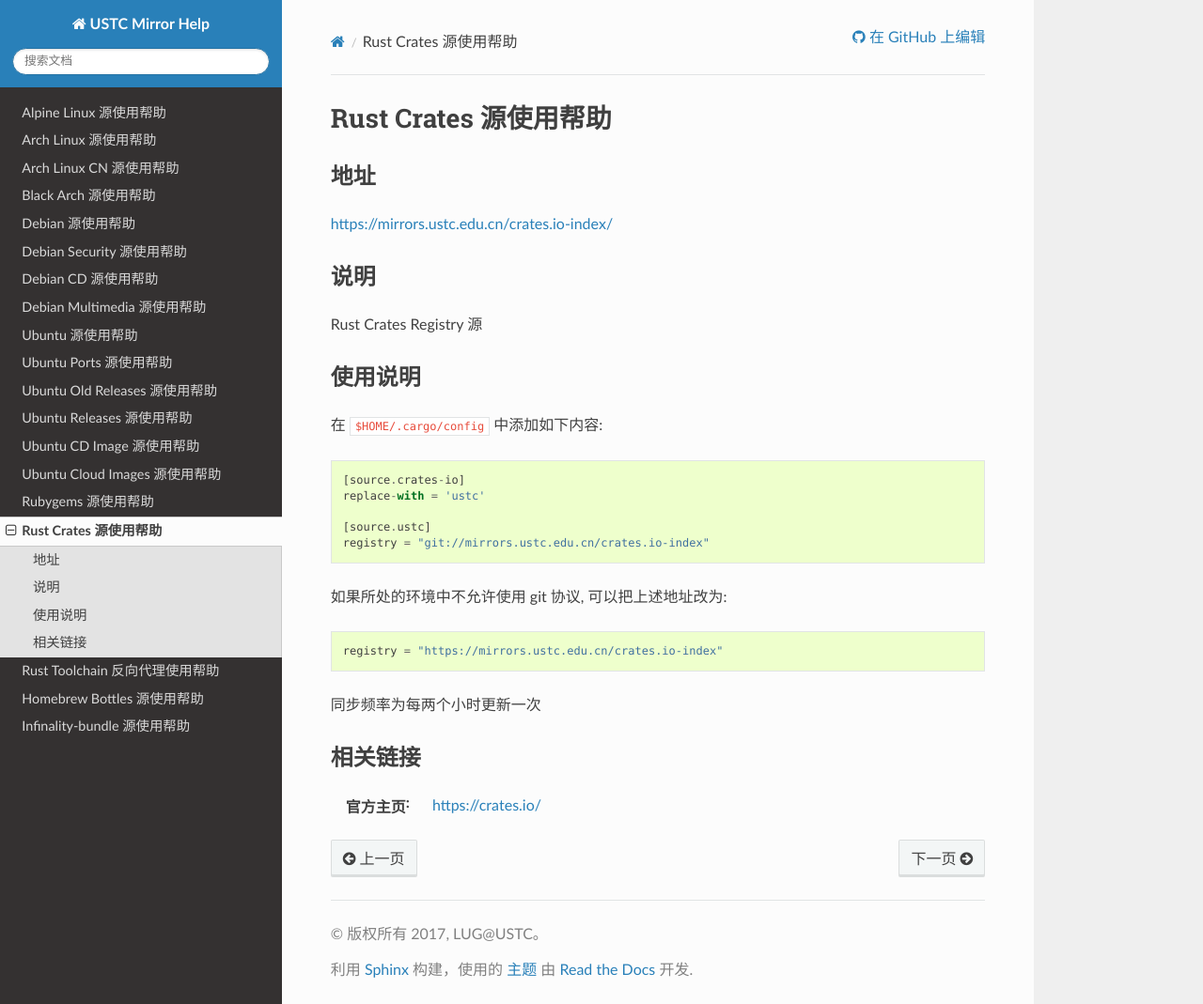
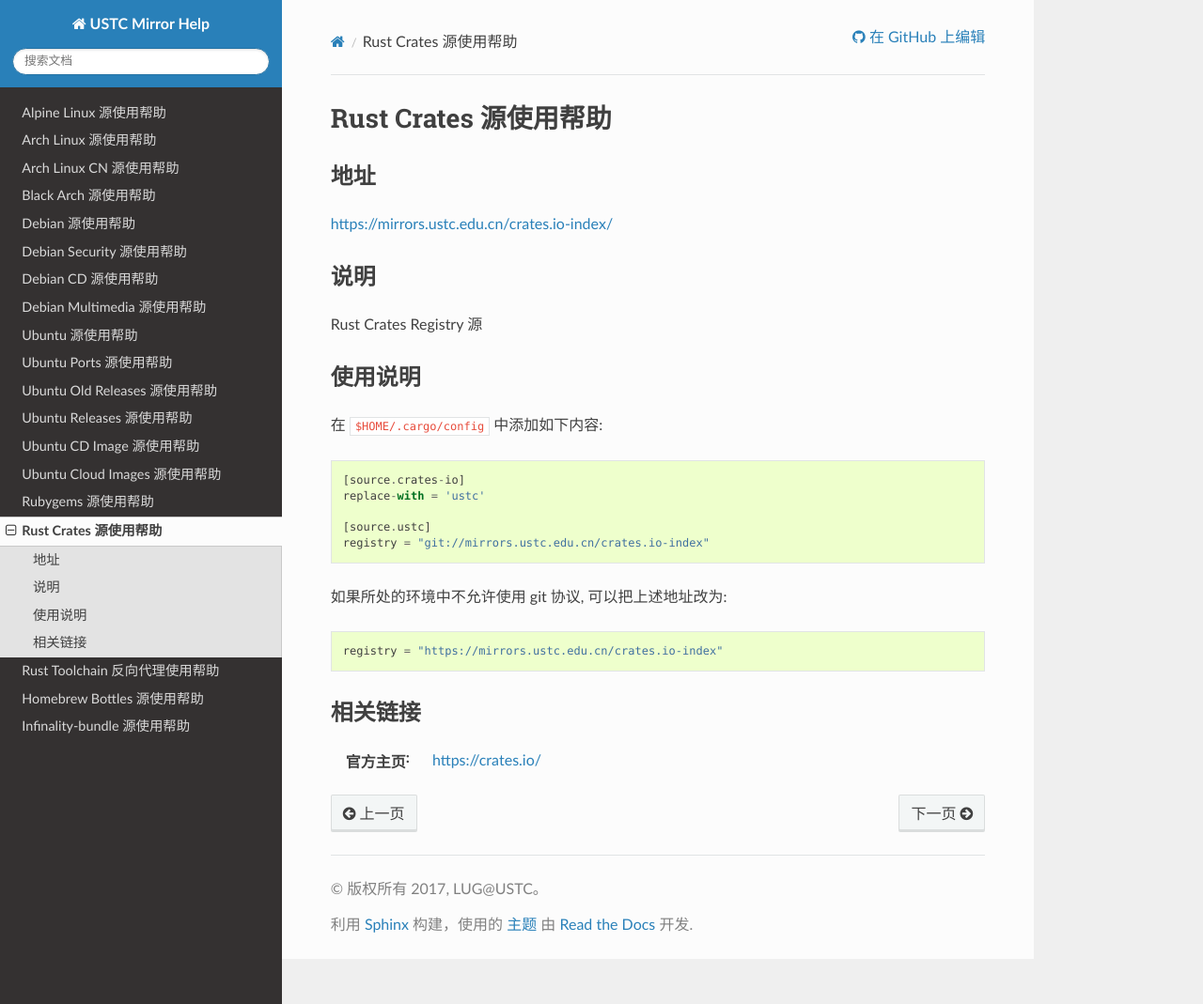
Before and after one commit to ustclug/mirrorhelp, a Sphinx documentation site: the page built from source/rust-crates.rst, in a window 1280 px wide and 1069 px high. Shown: the whole window at 94% size. Built offline with Sphinx 7.4.7 and the Read the Docs theme 2.0.0, drawn with Linux system fonts in a browser that asks for light colours; pages that are not in the unit, such as notebooks, are missing from menus.

Commit message:
update rust-crates
not include update freq in help as we may change without modify
it

```diff
--- a/source/rust-crates.rst
+++ b/source/rust-crates.rst
@@ -1,6 +1,6 @@
-========================
+======================
 Rust Crates 源使用帮助
-========================
+======================
 
 地址
 ====
@@ -31,8 +31,6 @@
 
     registry = "https://mirrors.ustc.edu.cn/crates.io-index"
 
-同步频率为每两个小时更新一次
-
 相关链接
 ========
 
```
